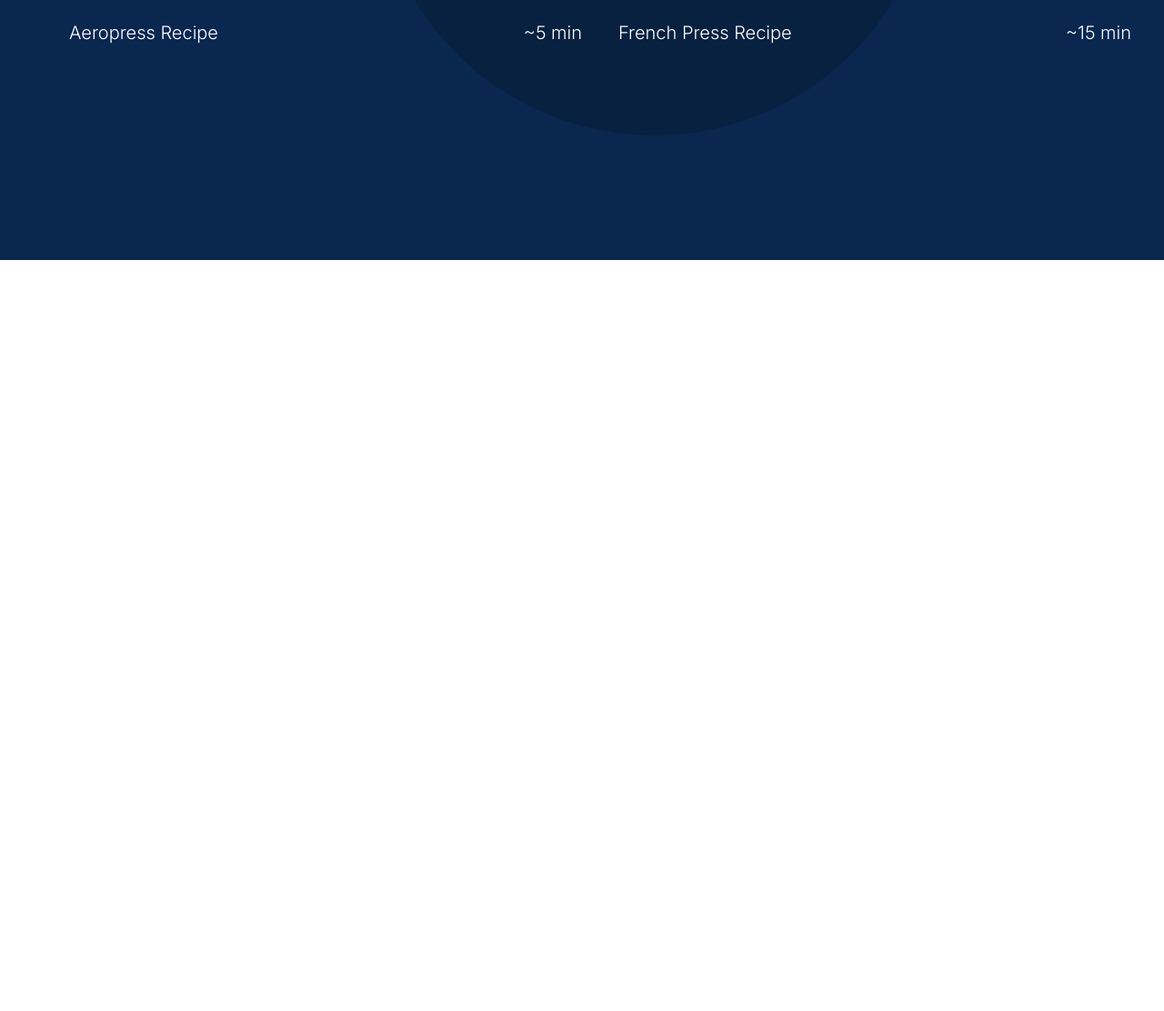
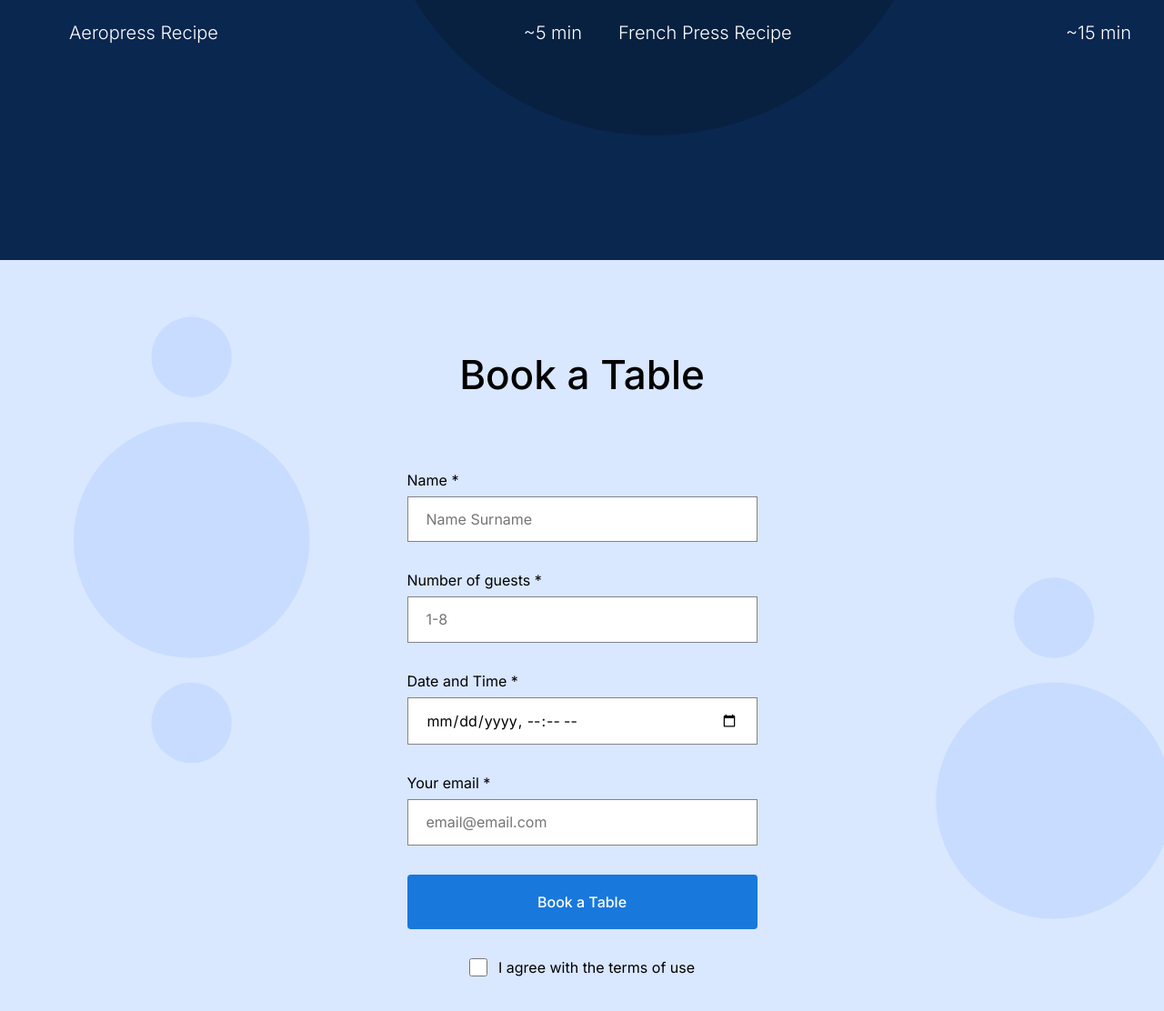
Before and after one commit to riosjmo/se_project_coffeeshop, a plain HTML site: page index.html in a window 1280 px wide. Shown: the part 1438-2550 px from the top of the page at 91% size. Before the commit the page ends 1724 px from the top, so only its background shows below. Drawn offline with Linux system fonts and the light colour scheme.

Commit message:
New update for my project

```diff
--- a/index.html
+++ b/index.html
@@ -105,7 +105,57 @@
             </li>
           </ul>
         </section>
-        <section class="reservation" id="reservation"></section>
+        <section class="reservation" id="reservation">
+          <h2 class="reservation__title">Book a Table</h2>
+          <form class="reservation__form form">
+            <fieldset class="form__fieldset">
+              <label for="name-input" class="form__label">
+                Name *
+                <input
+                  required
+                  type="text"
+                  class="form__input"
+                  id="name-input"
+                  placeholder="Name Surname"
+                />
+              </label>
+              <label for="guest-input" class="form__label">
+                Number of guests *
+                <input
+                  required
+                  type="number"
+                  id="guest-input"
+                  class="form__input"
+                  placeholder="1-8"
+                  min="1"
+                  max="8"
+                />
+              </label>
+              <label for="" class="form__label">
+                Date and Time *
+                <input required type="datetime-local" class="form__input" />
+              </label>
+              <label for="email-input" class="form__label">
+                Your email *
+                <input
+                  required
+                  type="email"
+                  id="email-input"
+                  class="form__input"
+                  placeholder="email@email.com"
+                />
+              </label>
+            </fieldset>
+            <button class="form__button">Book a Table</button>
+            <label for="terms-input" class="form__label form__label_type_checkbox">
+              <input required type="checkbox"
+              class="form__checkbox"
+              id="terms-input"
+              />
+              I agree with the terms of use
+            </label>
+          </form>
+        </section>
         <section class="menu" id="menu"></section>
         <section class="about" id="about"></section>
       </main>
--- a/pages/index.css
+++ b/pages/index.css
@@ -143,3 +143,70 @@
   font-size: 20px;
   line-height: 30px;
 }
+
+.reservation {
+padding: 100px 0 120px;
+background-color: #d9e7ff;
+background-image: url(../images/se_project_2_files/background_reservation.svg);
+background-size: cover;
+}
+
+.reservation__title {
+  margin: 0 0 80px;
+  text-align: center;
+  font-family: Inter;
+  font-style: normal;
+  font-weight: 500;
+  font-size: 44px;
+  line-height: 52px;
+
+}
+
+.reservation__form {
+  margin: 0 auto;
+}
+
+.form {
+  max-width: 385px;
+}
+
+.form__fieldset {
+  margin: 0;
+  padding: 0;
+  border: none;
+}
+
+.form__input {
+display: block;
+width: 100%;
+padding: 15px 20px;
+box-sizing: border-box;
+margin: 8px 0 32px;
+border: 1px solid #838383;
+}
+
+.form__button {
+  padding: 20px 0;
+  width: 100%;
+  color: #fff;
+  background-color: #1878DC;
+  border: none;
+  border-radius: 4px;
+  font-family: Inter, "Arial", sans-serif;
+  font-weight: 500;
+  font-size: 16px;
+  line-height: 20px;
+  margin-bottom: 32px;
+}
+
+.form__checkbox {
+border-radius: 2px;
+width: 20px;
+height: 20px;
+}
+
+.form__label_type_checkbox {
+display: flex;
+gap: 12px;
+justify-content: center;
+}
```
